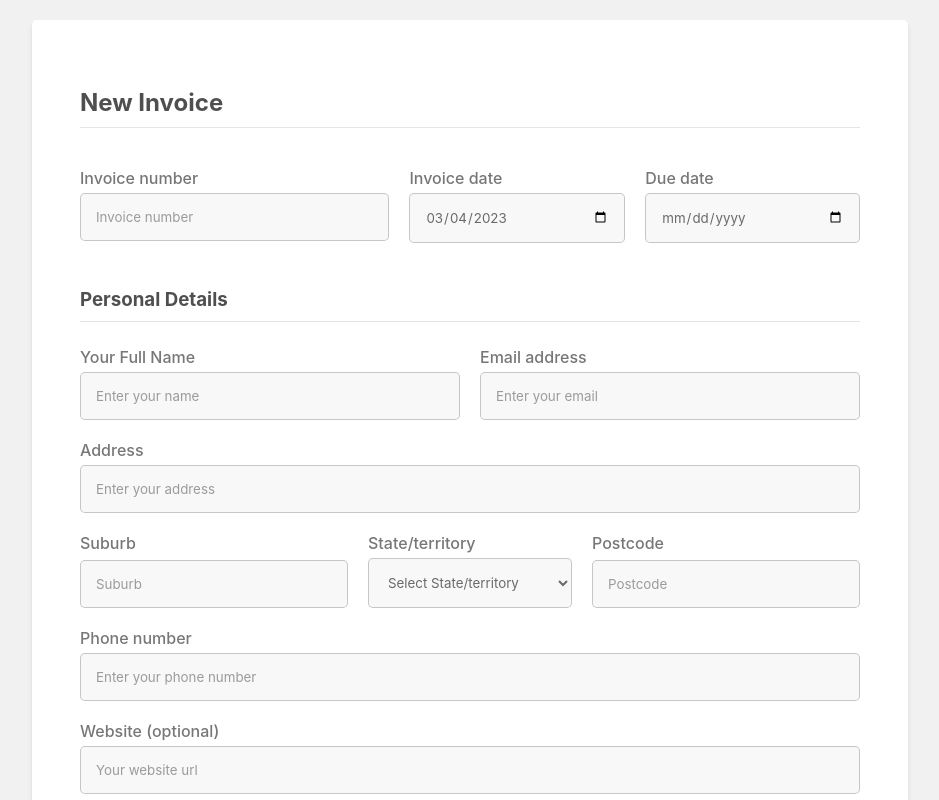
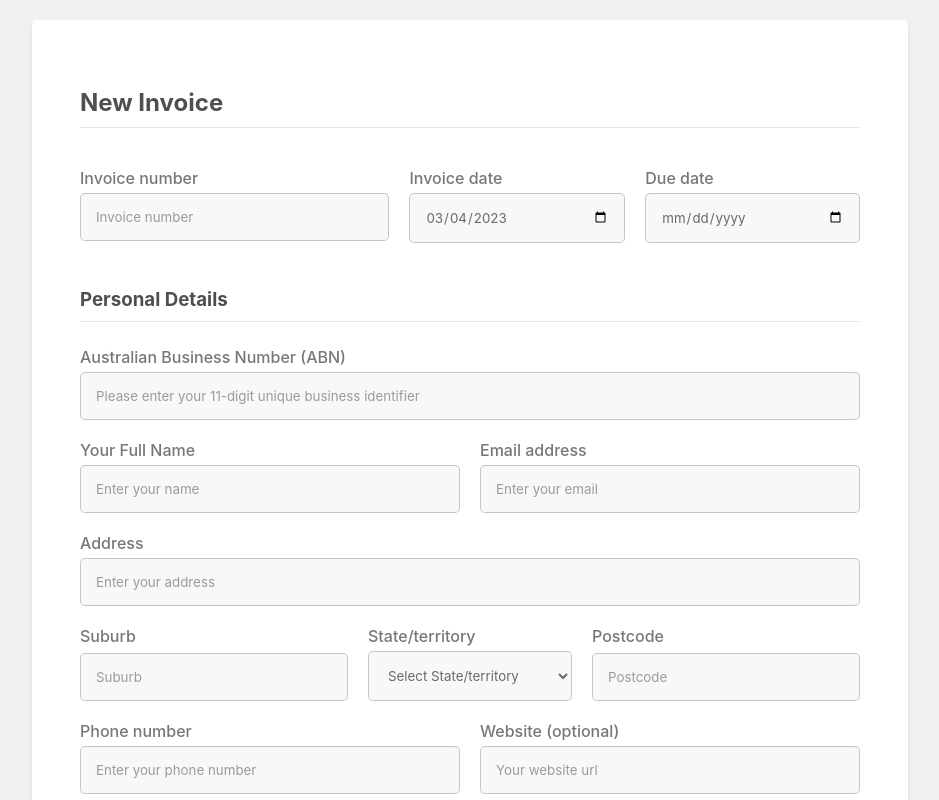
Before and after one commit to tom-odonovan/Invoice-Generator, a React (Create React App) app: page / in a window 1280 px wide. Shown: the top 800 px of the page, without its empty margins (170-1109 px from the left). Built offline with nearby package versions, Linux system fonts and the light colour scheme.

Commit message:
Allow user to append ABN to invoice

```diff
--- a/src/components/form/Form.js
+++ b/src/components/form/Form.js
@@ -71,6 +71,19 @@ export default function Form(props) {
       <h3>Personal Details</h3>
 
       <div className='form-vendor-details'>
+
+        <label htmlFor='abn'>Australian Business Number (ABN)</label>
+        <input
+          id='abn'
+          type='text'
+          name='abn'
+          maxLength={11}
+          required
+          placeholder='Please enter your 11-digit unique business identifier'
+          value={vendorDetails.abn || ''}
+          onChange={handleVendorDetails}
+        ></input>
+
         <div>
           <div>
             <label htmlFor='name'>Your Full Name</label>
@@ -155,6 +168,8 @@ export default function Form(props) {
           </div>
         </div>
 
+        <div>
+          <div>
             <label htmlFor='phone'>Phone number</label>
             <input
               type='text'
@@ -163,7 +178,9 @@ export default function Form(props) {
               value={vendorDetails.phone || ''}
               onChange={handleVendorDetails}
             ></input>
+          </div>
 
+          <div>
             <label htmlFor='website'>Website (optional)</label>
             <input
               type='text'
@@ -172,6 +189,8 @@ export default function Form(props) {
               value={vendorDetails.website || ''}
               onChange={handleVendorDetails}
             ></input>
+          </div>
+        </div>
       </div>
 
 
@@ -346,6 +365,7 @@ export default function Form(props) {
             id='bsb'
             type='text'
             name='bsb'
+            maxLength={6}
             required
             placeholder='BSB Number'
             value={paymentDetails.bsb || ''}
--- a/src/components/preview/InvoiceDetails.js
+++ b/src/components/preview/InvoiceDetails.js
@@ -1,18 +1,26 @@
 import React from 'react'
 import '../../css/InvoiceDetails.css'
 
-export default function InvoiceDetails({invoiceDetails}) {
+export default function InvoiceDetails({abn, invoiceDetails}) {
 
   const { number, date, dueDate } = invoiceDetails
+
+  const dateStr = new Date(date).toLocaleString('en-us', { year: 'numeric', month: 'short', day: '2-digit' })
+  const dueDateStr = new Date(dueDate).toLocaleString('en-us', { year: 'numeric', month: 'short', day: '2-digit' })
 
   return (
     <div>
         <section className='invoice-details'>
+          <div className='abn'>
+          {/* Add spaces between digits for readability */}
+          <p><b>ABN:</b>{abn ? `${abn.slice(0, 2)} ${abn.slice(2, 5)} ${abn.slice(5, 8)} ${abn.slice(8, 11)}` : ''}</p>
+          </div>
+
           <div className='invoice-id'>
             <ul>
               <li><b>Invoice Number:</b>{ number }</li>
-              <li><b>Issue Date:</b>{ date }</li>
-              <li><b>Due Date:</b>{ dueDate }</li>
+              <li><b>Issue Date:</b>{ dateStr }</li>
+              <li><b>Due Date:</b>{ dueDateStr }</li>
             </ul>
           </div>
 
--- a/src/components/preview/PaymentDetails.js
+++ b/src/components/preview/PaymentDetails.js
@@ -10,7 +10,7 @@ export default function PaymentDetails({paymentDetails}) {
         <h4>PAYMENT OPTIONS</h4>
         <ul>
         <li><b>Account holder:</b> {accHolder || ''}</li>
-            <li><b>BSB number:</b> {bsb ? `${bsb.slice(0, 3)} ${bsb.slice(3, 6)}` : ''}</li>
+        <li><b>BSB number:</b> {bsb ? `${bsb.slice(0, 3)} ${bsb.slice(3, 6)}` : ''}</li>
         <li><b>Account number:</b> {accNumber ? `${accNumber.slice(0, 4)} ${accNumber.slice(4, 8)}` : ''}</li>
         </ul>
     </div>
--- a/src/components/preview/Preview.js
+++ b/src/components/preview/Preview.js
@@ -39,7 +39,7 @@ export default function Preview(props) {
           handleDownload={handleDownload}
           handleShare={handleShare}
         />
-        <InvoiceDetails invoiceDetails={invoiceDetails} />
+        <InvoiceDetails abn={vendorDetails.abn}  invoiceDetails={invoiceDetails} />
         <div className='flex-components'>
           <VendorDetails vendorDetails={vendorDetails} />
           <ClientDetails clientDetails={clientDetails} />
--- a/src/css/InvoiceDetails.css
+++ b/src/css/InvoiceDetails.css
@@ -1,9 +1,18 @@
 .invoice-details {
     display: flex;
     align-items: flex-end;
-    justify-items: flex-end;
-    flex-direction: column;
+    justify-content: space-between;
+    flex-direction: row;
     margin-bottom: 20px;
+    padding-left: 0.5rem;
+}
+
+.abn {
+    font-size: 18px;
+}
+
+.abn b {
+    padding-right: 20px;
 }
 
 .invoice-id {
```
Also changed, not shown: src/css/VendorDetails.css (line endings or trailing spaces). Lines whose indentation alone changed are shown as unchanged.
